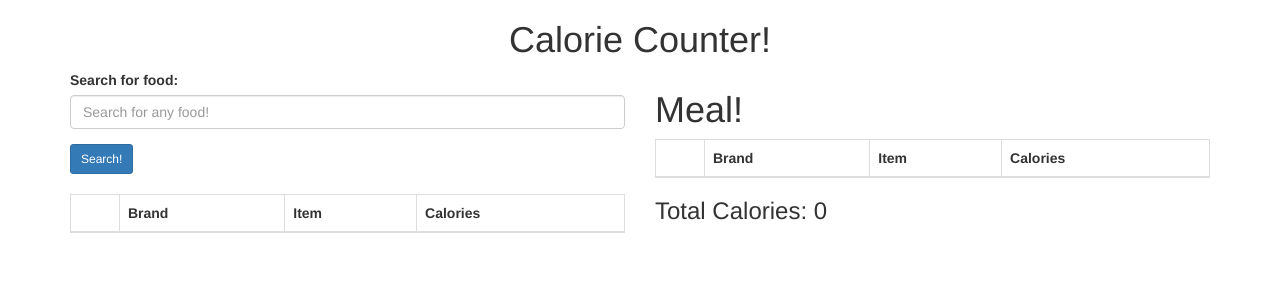
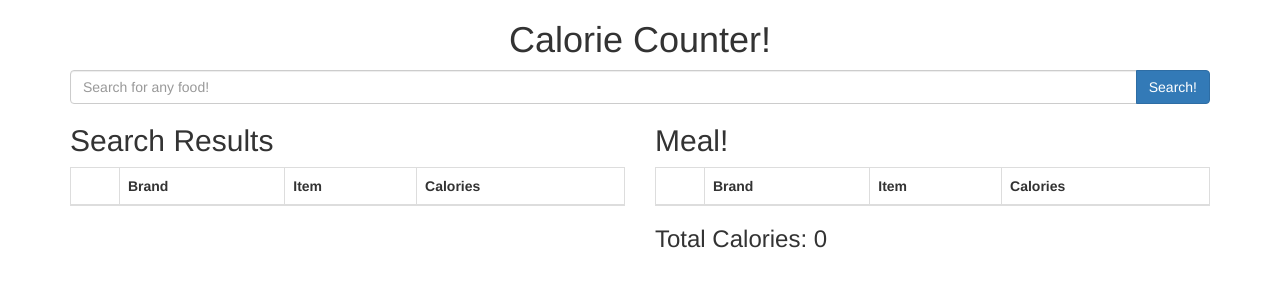
Before and after one commit to mgdeveloper1406/callori, a website: page index.html in a window 1280 px wide. Drawn offline with nearby package versions, Linux system fonts and the light colour scheme.

Commit message:
Move search bar to it's own row

```diff
--- a/index.html
+++ b/index.html
@@ -17,15 +17,19 @@
                 </div>
             </div>
             <div class='row'>
-                <div id='search' class='col-xs-12 col-sm-12 col-md-6 col-lg-6'>
-                    <form onsubmit='return false'>
-                        <div class='form-group'>
-                            <label for='searchField'>Search for food:</label>
+                <div class='search col-xs-12 col-sm-12 col-md-12 col-lg-12'>
+                        <div class='input-group'>
                             <input type='text' class='form-control' id='searchField' placeholder='Search for any food!'>
+                            <span class='input-group-btn'>
+                                <button class='btn btn-primary' id='searchButton' type='submit'>Search!</button>
+                            </span>
                         </div>
-                        <button class='btn btn-sm btn-primary' id='searchButton' type='submit'>Search!</button>
-                    </form>
-                    <br />
+                </div>
+            </div>
+
+            <div class='row'>
+                <div class='search col-xs-12 col-sm-12 col-md-6 col-lg-6'>
+                    <h2>Search Results</h2>
                     <table class='table table-bordered' id='searchResultsTable'>
                         <thead>
                             <tr>
@@ -43,7 +47,7 @@
                 <hr class='col-xs-12 col-sm-12 hidden-md hidden-lg'>
 
                 <div id='meal' class='col-xs-12 col-sm-12 col-md-6 col-lg-6'>
-                    <h1>Meal!</h1>
+                    <h2>Meal!</h2>
                     <table class='table table-bordered' id='mealTable'>
                         <thead>
                             <tr>
--- a/js/main.js
+++ b/js/main.js
@@ -45,14 +45,15 @@ $(function(){
 	//This view will instantiate the search bar,
 	//and will manage the overall list view
 	var SearchList = Backbone.View.extend({
-		el: $('#search'),
+		el: $('.search'),
 
 		events: {
-			'click button#searchButton': 'search'
+			'click #searchButton': 'search',
+			'keyup #searchField': 'checkForEnter'
 		},
 
 		initialize: function(){
-			_.bindAll(this, 'render', 'search', 'resetSearchList');
+			_.bindAll(this, 'render', 'search', 'resetSearchList', 'checkForEnter');
 
 			this.collection = new SearchFoods();
 			this.listenTo(this.collection, 'reset', this.resetSearchList);
@@ -83,6 +84,13 @@ $(function(){
 				var view = new SearchedFoodItem({model: model});
 	   			$('#searchResultsTable > tbody').append( view.render().el );
 			})
+		},
+
+		//not using a form, so we need to watch for the user pressing enter
+		checkForEnter: function(event){
+			if(event.keyCode == 13){
+        		this.$("#searchButton").click();
+    		}
 		}
 	});
 
```
